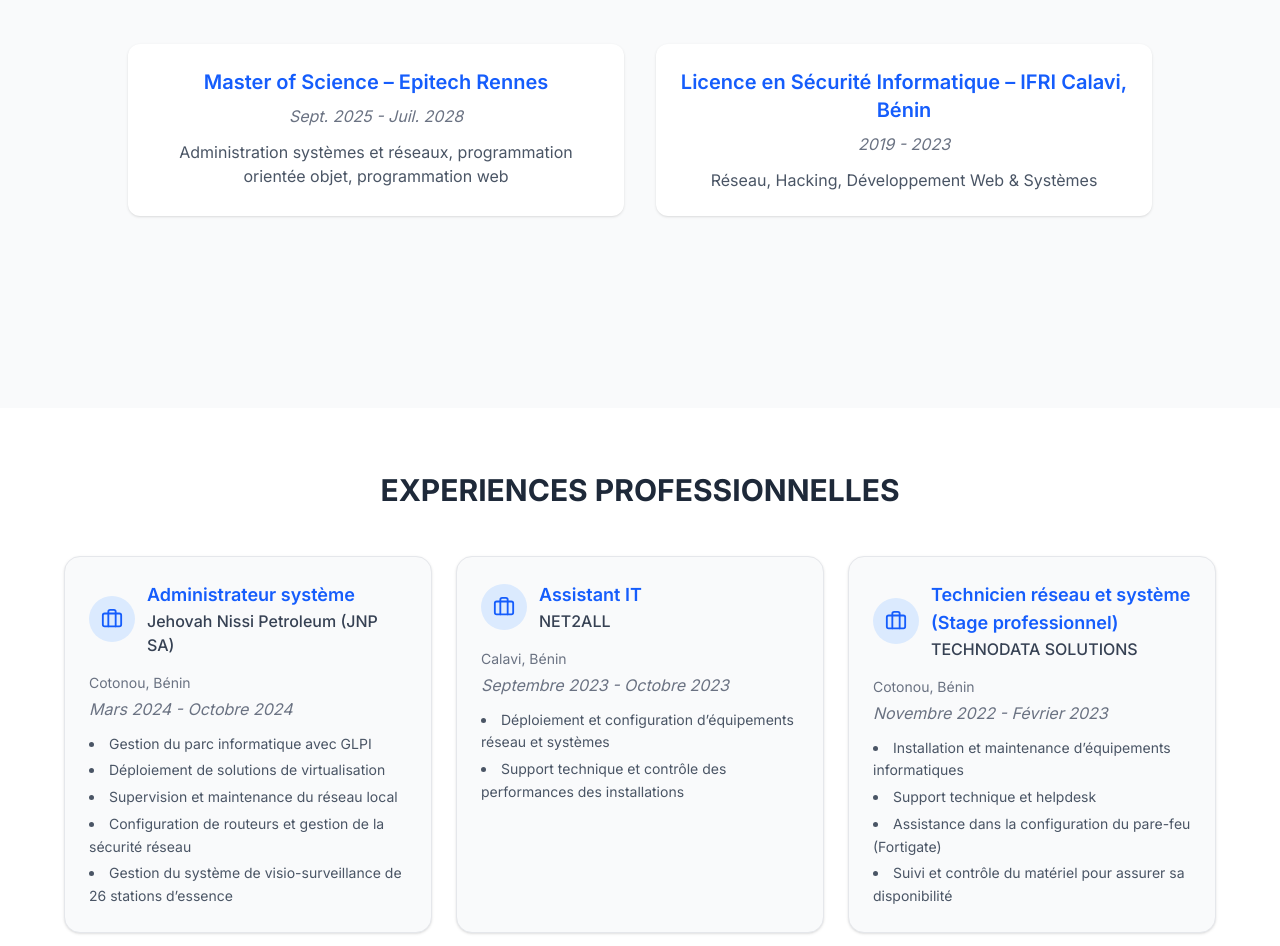
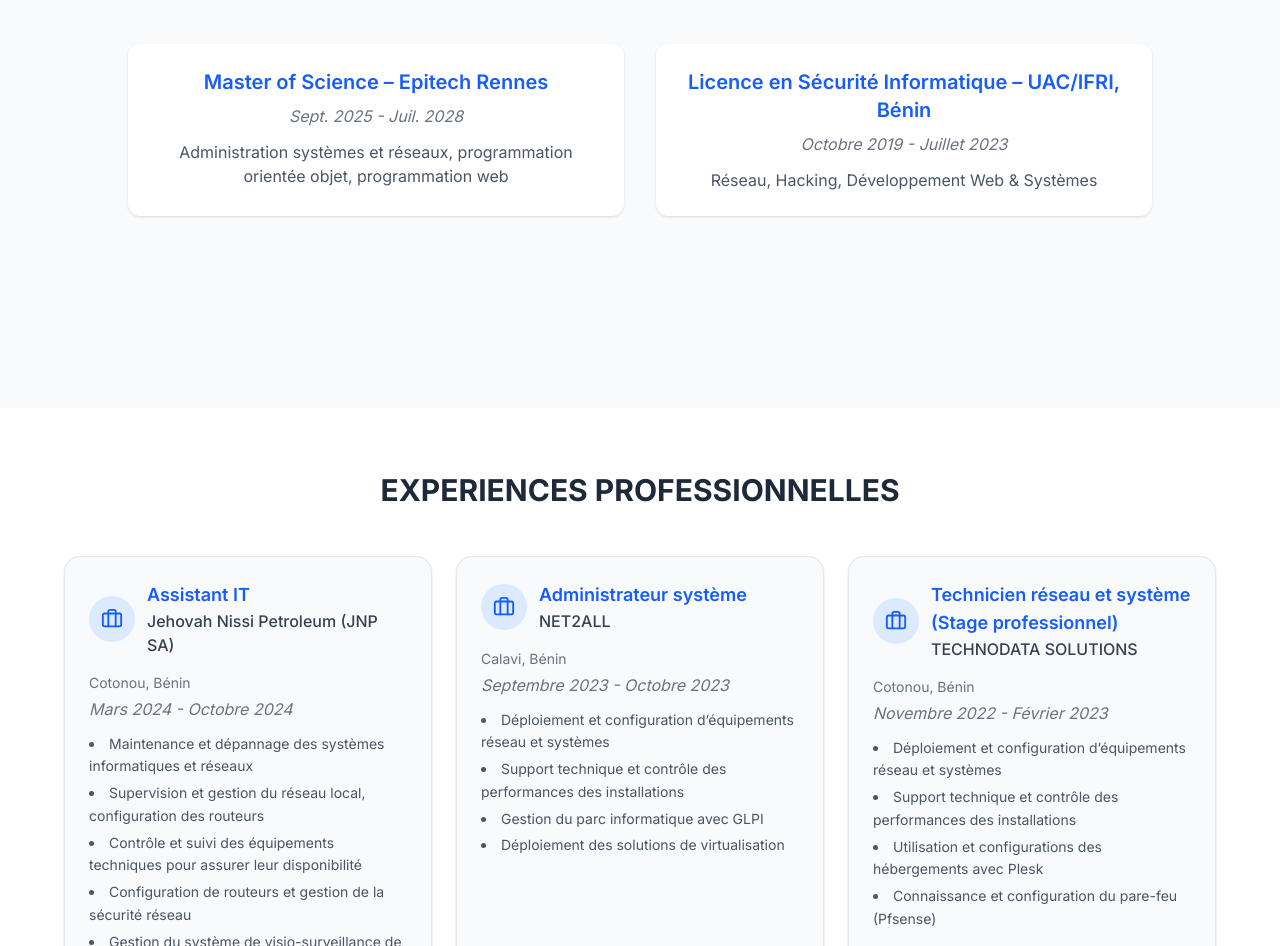
Before and after one commit to hidden64/my-portfolio, a Next.js app in the folder portfolio/: page / in a window 1280 px wide. Shown: the part 1006-1952 px from the top of the page. Built offline with nearby package versions, Linux system fonts and the light colour scheme.

Commit message:
design: correct the projet design and the experience

```diff
--- a/portfolio/app/composants/experience.tsx
+++ b/portfolio/app/composants/experience.tsx
@@ -6,12 +6,12 @@
     {
       entreprise: "Jehovah Nissi Petroleum (JNP SA)",
       lieu: "Cotonou, Bénin",
-      poste: "Administrateur système",
+      poste: "Assistant IT",
       date: "Mars 2024 - Octobre 2024",
       desc: [
-        "Gestion du parc informatique avec GLPI",
-        "Déploiement de solutions de virtualisation",
-        "Supervision et maintenance du réseau local",
+        "Maintenance et dépannage des systèmes informatiques et réseaux",
+        "Supervision et gestion du réseau local, configuration des routeurs",
+        "Contrôle et suivi des équipements techniques pour assurer leur disponibilité",
         "Configuration de routeurs et gestion de la sécurité réseau",
         "Gestion du système de visio-surveillance de 26 stations d’essence",
       ],
@@ -19,11 +19,13 @@
     {
       entreprise: "NET2ALL",
       lieu: "Calavi, Bénin",
-      poste: "Assistant IT",
+      poste: "Administrateur système",
       date: "Septembre 2023 - Octobre 2023",
       desc: [
         "Déploiement et configuration d’équipements réseau et systèmes",
         "Support technique et contrôle des performances des installations",
+        "Gestion du parc informatique avec GLPI",
+        "Déploiement des solutions de virtualisation",
       ],
     },
     {
@@ -32,10 +34,10 @@
       poste: "Technicien réseau et système (Stage professionnel)",
       date: "Novembre 2022 - Février 2023",
       desc: [
-        "Installation et maintenance d’équipements informatiques",
-        "Support technique et helpdesk",
-        "Assistance dans la configuration du pare-feu (Fortigate)",
-        "Suivi et contrôle du matériel pour assurer sa disponibilité",
+        "Déploiement et configuration d’équipements réseau et systèmes",
+        "Support technique et contrôle des performances des installations",
+        "Utilisation et configurations des hébergements avec Plesk",
+        "Connaissance et configuration du pare-feu (Pfsense)",
       ],
     },
     {
@@ -44,10 +46,10 @@
       poste: "Stagiaire à la Direction des Systèmes d’Informations (DSI)",
       date: "Mai 2022 - Août 2022",
       desc: [
-        "Installation et maintenance d’équipements informatiques",
         "Support technique et helpdesk",
-        "Assistance dans la configuration du pare-feu (Fortigate)",
-        "Suivi et contrôle du matériel pour assurer sa disponibilité",
+        "Asistance au service technique, installation et maintenance d’équipements",
+        "Suivi et contrôle du matériel pour garantir leur disponibilité",
+        "Assistance dans le cadre de configuration du pare-feu (Fortigate)",
       ],
     },
   ];
@@ -57,7 +59,9 @@
       <div className="max-w-6xl mx-auto">
         <h2 className="text-3xl font-bold text-gray-800 mb-12 text-center">
           EXPERIENCES PROFESSIONNELLES
+          {/* <div className="w-60 h-1 bg-blue-600 mx-auto rounded-full"></div> */}
         </h2>
+
 
         <div className="grid gap-6 md:grid-cols-2 lg:grid-cols-3">
           {experiences.map((exp, i) => (
--- a/portfolio/app/composants/formation.tsx
+++ b/portfolio/app/composants/formation.tsx
@@ -4,11 +4,13 @@
       titre: "Master of Science – Epitech Rennes",
       date: "Sept. 2025 - Juil. 2028",
       desc: "Administration systèmes et réseaux, programmation orientée objet, programmation web",
+      lien: "https://www.epitech.eu/formation-alternance/pre-msc-post-bac2"
     },
     {
-      titre: "Licence en Sécurité Informatique – IFRI Calavi, Bénin",
-      date: "2019 - 2023",
+      titre: "Licence en Sécurité Informatique – UAC/IFRI, Bénin",
+      date: "Octobre 2019 - Juillet 2023",
       desc: "Réseau, Hacking, Développement Web & Systèmes",
+      lien: "https://ifri-uac.bj/formation/licence-securite-informatique"
     },
   ];
 
@@ -16,10 +18,49 @@
     <section className="bg-gray-50 py-16 px-6">
       <div className="max-w-5xl mx-auto text-center">
         <h2 className="text-3xl font-bold text-gray-800 mb-10">FORMATIONS</h2>
+
         <div className="grid md:grid-cols-2 gap-8">
           {formations.map((f, i) => (
-            <div key={i} className="bg-white p-6 rounded-xl shadow hover:shadow-md transition">
-              <h3 className="text-xl font-semibold text-blue-600 mb-2">{f.titre}</h3>
+            <div
+              key={i}
+              className="bg-white p-6 rounded-xl shadow hover:shadow-md transition"
+            >
+              <a
+                href={f.lien}
+                target="_blank"
+                rel="noopener noreferrer"
+                className="
+                  inline-block
+                  text-xl font-semibold text-blue-600
+                  mb-2
+                  transition
+                  duration-200
+                  ease-out
+                  hover:text-blue-700
+                  hover:scale-[1.02]
+                  relative
+                "
+              >
+                {/* Texte du titre */}
+                {f.titre}
+
+                {/* Barre animée en dessous du texte */}
+                <span
+                  className="
+                    absolute
+                    left-0
+                    -bottom-1
+                    h-[2px]
+                    w-0
+                    bg-blue-600
+                    transition-all
+                    duration-200
+                    ease-out
+                    hover:w-full
+                  "
+                />
+              </a>
+
               <p className="text-gray-500 italic mb-3">{f.date}</p>
               <p className="text-gray-600">{f.desc}</p>
             </div>
--- a/portfolio/app/composants/projet.tsx
+++ b/portfolio/app/composants/projet.tsx
@@ -1,37 +1,87 @@
 "use client";
 import { motion } from "framer-motion";
-import { Code2, ShieldCheck, Globe, Gamepad2 } from "lucide-react";
+import { Code2, ShieldCheck, Globe, Gamepad2, Server, Lock } from "lucide-react";
 
 export default function Projets() {
   const projets = [
+    // EPITECH
     {
-      titre: "Plateforme de Gestion Académique (Gestio)",
-      desc: "Développement d’une application web complète de gestion académique pour université (étudiants, enseignants, notes, emplois du temps).",
-      etablissement: "IFRI",
-      icon: <Globe size={26} />,
-      couleur: "bg-blue-500",
+      titre: "My-Marvin",
+      desc: "Projet DevOps avec mise en place de pipeline CI/CD, conteneurisation Docker et automatisation Jenkins.",
+      etablissement: "EPITECH",
+      statut: "À venir",
+      icon: <Server size={24} />,
+      couleur: "from-indigo-500 to-indigo-600",
+      tags: ["DevOps", "Docker", "Jenkins", "CI/CD"]
     },
     {
-      titre: "Mise en place d’une PSSI",
-      desc: "Rédaction et déploiement d’une Politique de Sécurité du Système d’Information (PSSI) pour une université, assurant conformité et sécurité du SI.",
-      etablissement: "IFRI",
-      icon: <ShieldCheck size={26} />,
-      couleur: "bg-green-500",
+      titre: "Redditech",
+      desc: "Application desktop utilisant OAuth2 et communication avec l'API REST de Reddit (JS, .Net, Java).",
+      etablissement: "EPITECH",
+      statut: "À venir",
+      icon: <Globe size={24} />,
+      couleur: "from-red-500 to-red-600",
+      tags: ["OAuth2", "API REST", "Desktop"]
     },
     {
-      titre: "Projet Web : Jobboard & Portfolio",
-      desc: "Création d’une plateforme web moderne de mise en relation entre recruteurs et candidats, ainsi qu’un portfolio personnel interactif.",
-      etablissement: "EPITECH (en cours)",
-      icon: <Code2 size={26} />,
-      couleur: "bg-purple-500",
+      titre: "Tower Defense - Jeu 2D",
+      desc: "Création d'un jeu Tower Defense en Java avec libgdx. Documentation avec UML et Doxygen.",
+      etablissement: "EPITECH",
+      statut: "En cours",
+      icon: <Gamepad2 size={24} />,
+      couleur: "from-orange-500 to-orange-600",
+      tags: ["Java", "libgdx", "UML", "Doxygen"]
     },
     {
-      titre: "Projet Java : Jeu Vidéo 2D",
-      desc: "Développement d’un jeu vidéo 2D avec Java : gestion des collisions, animations et logique de gameplay.",
-      etablissement: "EPITECH (en cours)",
-      icon: <Gamepad2 size={26} />,
-      couleur: "bg-orange-500",
+      titre: "Portfolio",
+      desc: "Plateforme web de mise en relation recruteurs/candidats et portfolio personnel.",
+      etablissement: "EPITECH",
+      statut: "Terminé",
+      icon: <Code2 size={24} />,
+      couleur: "from-green-500 to-green-600",
+      tags: ["Next.js", "TypeScript", "CSS", "Framer Motion"]
     },
+
+    {
+      titre: "Jobboard",
+      desc: "Plateforme web de mise en relation recruteurs/candidats et portfolio personnel.",
+      etablissement: "EPITECH",
+      statut: "Terminé",
+      icon: <Code2 size={24} />,
+      couleur: "from-green-500 to-green-600",
+      tags: [ "Node.js", "MySQL", "Express"]
+    },
+    // IFRI
+
+    {
+      titre: "VPN Client-to-Site",
+      desc: "Projet de soutenance : mise en place d'un VPN avec GNS3, VMware. Configuration réseau avec protocoles IKEv2, IPsec, TLS.",
+      etablissement: "IFRI",
+      statut: "Terminé",
+      icon: <Lock size={24} />,
+      couleur: "from-teal-500 to-teal-600",
+      tags: ["GNS3", "IKEv2", "IPsec", "Wireshark"]
+    },
+    {
+      titre: "Proposition d'une PSSI de l'université",
+      desc: "Rédaction et déploiement d'une Politique de Sécurité du Système d'Information. Audit de sécurité selon référentiels EBIOS / ISO 27001.",
+      etablissement: "IFRI",
+      statut: "Terminé",
+      icon: <ShieldCheck size={24} />,
+      couleur: "from-green-600 to-green-700",
+      tags: ["EBIOS", "ISO 27001", "Audit"]
+    },
+    {
+      titre: "GESTIO",
+      desc: "Application web complète de gestion académique pour université : étudiants, enseignants, notes, emplois du temps.",
+      etablissement: "IFRI",
+      statut: "Terminé",
+      icon: <Globe size={24} />,
+      couleur: "from-blue-500 to-blue-600",
+      tags: ["PHP", "MySQL", "HTML", "CSS"]
+    },
+
+
   ];
 
   const competences = [
@@ -46,80 +96,123 @@
 
   return (
     <>
-    <section className="bg-gradient-to-b from-gray-50 to-white py-20 px-6" id="projets">
+      <section className="bg-gradient-to-b from-gray-50 to-white py-16 px-4 sm:px-6 lg:px-8" id="projets">
         <div className="max-w-6xl mx-auto">
+          {/* Header */}
+          <motion.div
+            initial={{ opacity: 0, y: -20 }}
+            whileInView={{ opacity: 1, y: 0 }}
+            transition={{ duration: 0.5 }}
+            viewport={{ once: true }}
+            className="text-center mb-12"
+          >
+            <h2 className="text-3xl sm:text-4xl font-bold text-gray-800 mb-3">
+              Mes Projets
+            </h2>
+            <div className="w-20 h-1 bg-blue-600 mx-auto rounded-full"></div>
+          </motion.div>
 
-        <h2 className="text-3xl font-bold text-gray-800 mb-16 text-center">
-          MES PROJETS REALISES & EN COURS DE REALISATION
-        </h2>
-
-
-        <div className="relative border-l-4 border-blue-200 pl-8 space-y-12">
+          {/* Grille de projets */}
+          <div className="grid grid-cols-1 md:grid-cols-2 lg:grid-cols-3 gap-6 mb-16">
             {projets.map((p, i) => (
               <motion.div
                 key={i}
-              initial={{ opacity: 0, x: i % 2 === 0 ? -50 : 50 }}
-              whileInView={{ opacity: 1, x: 0 }}
-              transition={{ duration: 0.6, ease: "easeOut" }}
-              viewport={{ once: true }}
-              className={`relative flex flex-col md:flex-row items-start md:items-center gap-6 ${
-                i % 2 === 0 ? "md:pl-10" : "md:pl-0 md:pr-10"
-              }`}
+                initial={{ opacity: 0, y: 20 }}
+                whileInView={{ opacity: 1, y: 0 }}
+                transition={{ duration: 0.5, delay: i * 0.1 }}
+                viewport={{ once: true, margin: "-50px" }}
+                whileHover={{ y: -8 }}
+                className="group"
               >
-
-              <div
-                className={`absolute -left-10 md:static md:translate-x-0 flex items-center justify-center w-12 h-12 ${p.couleur} text-white rounded-full shadow-md`}
-              >
+                <div className="bg-white rounded-xl shadow-md hover:shadow-xl transition-all duration-300 p-6 h-full flex flex-col border border-gray-100">
+                  {/* Header avec icône et statut */}
+                  <div className="flex items-start justify-between mb-4">
+                    <div className={`bg-gradient-to-br ${p.couleur} p-3 rounded-lg text-white shadow-md group-hover:scale-110 transition-transform duration-300`}>
                       {p.icon}
                     </div>
+                    <span className={`text-xs font-semibold px-3 py-1 rounded-full ${
+                      p.statut === "Terminé" ? "bg-green-100 text-green-700" :
+                      p.statut === "En cours" ? "bg-yellow-100 text-yellow-700" :
+                      "bg-gray-100 text-gray-600"
+                    }`}>
+                      {p.statut}
+                    </span>
+                  </div>
 
-
-              <div className="bg-white border border-gray-200 rounded-2xl shadow-sm p-6 hover:shadow-md transition-all duration-300 md:w-3/4">
-                <h3 className="text-xl font-semibold text-blue-600 mb-2">
+                  {/* Titre et établissement */}
+                  <h3 className="text-lg font-bold text-gray-800 mb-1 group-hover:text-blue-600 transition-colors">
                     {p.titre}
                   </h3>
-                <p className="text-sm text-gray-500 mb-2">{p.etablissement}</p>
-                <p className="text-gray-600 leading-relaxed text-sm">{p.desc}</p>
+                  <p className="text-sm font-medium text-gray-500 mb-3">{p.etablissement}</p>
+
+                  {/* Description */}
+                  <p className="text-sm text-gray-600 leading-relaxed mb-4 flex-grow">
+                    {p.desc}
+                  </p>
+
+                  {/* Tags */}
+                  <div className="flex flex-wrap gap-2">
+                    {p.tags.map((tag, idx) => (
+                      <span
+                        key={idx}
+                        className="text-xs bg-gray-100 text-gray-700 px-2.5 py-1 rounded-md font-medium"
+                      >
+                        {tag}
+                      </span>
+                    ))}
+                  </div>
                 </div>
               </motion.div>
             ))}
           </div>
 
+          {/* Compétences transverses */}
           <motion.div
-          initial={{ opacity: 0, y: 50 }}
+            initial={{ opacity: 0, y: 30 }}
             whileInView={{ opacity: 1, y: 0 }}
-          transition={{ duration: 0.7 }}
+            transition={{ duration: 0.6 }}
             viewport={{ once: true }}
-          className="mt-20 text-center"
+            className="text-center bg-white rounded-2xl shadow-md p-8 border border-gray-100"
           >
-          <h3 className="text-2xl font-semibold text-gray-800 mb-6">
-             COMPETENCES TRANSVERSES
+            <h3 className="text-2xl sm:text-3xl font-bold text-gray-800 mb-6">
+              Compétences Transverses
             </h3>
 
             <div className="flex flex-wrap justify-center gap-3">
               {competences.map((c, i) => (
-              <span
+                <motion.span
                   key={i}
-                className="bg-blue-100 text-blue-700 px-4 py-2 rounded-full text-sm font-medium hover:bg-blue-200 transition"
+                  initial={{ opacity: 0, scale: 0.9 }}
+                  whileInView={{ opacity: 1, scale: 1 }}
+                  transition={{ duration: 0.3, delay: i * 0.05 }}
+                  viewport={{ once: true }}
+                  className="bg-blue-50 text-blue-700 px-4 py-2 rounded-lg text-sm font-semibold hover:bg-blue-600 hover:text-white transition-all cursor-default"
                 >
                   {c}
-              </span>
+                </motion.span>
               ))}
             </div>
           </motion.div>
         </div>
+      </section>
 
-
-
-    </section>
-    <div className="w-full text-center py-10">
-        <a href="#contact-section" className="inline-block bg-blue-600 text-white text-xl font-semibold py-4 px-8 rounded-xl shadow hover:bg-blue-700 transition">
-          Cliquer moi pour contacter Junias !
-        </a>
-      </div>
+      {/* CTA Section */}
+      <motion.div
+        initial={{ opacity: 0, y: 20 }}
+        whileInView={{ opacity: 1, y: 0 }}
+        transition={{ duration: 0.5 }}
+        viewport={{ once: true }}
+        className="w-full text-center py-12 bg-gray-50"
+      >
+        <motion.a
+          href="#contact-section"
+          whileHover={{ scale: 1.05 }}
+          whileTap={{ scale: 0.98 }}
+          className="inline-block bg-blue-600 text-white text-lg sm:text-xl font-semibold py-4 px-8 rounded-xl shadow-lg hover:bg-blue-700 transition-all"
+        >
+          Contacter Junias
+        </motion.a>
+      </motion.div>
     </>
-
-
-
   );
 }
--- a/portfolio/app/page.tsx
+++ b/portfolio/app/page.tsx
@@ -16,7 +16,8 @@
 
       <nav className="fixed top-0 left-0 w-full bg-white/80 backdrop-blur-md shadow-sm z-50">
         <div className="max-w-6xl mx-auto px-6 py-3 flex justify-between items-center">
-          <h1 className="text-xl font-bold text-blue-600">Junias KOUTI<strong>.</strong></h1>
+          {/* <h1 className="text-xl font-bold text-blue-600">Junias KOUTI<strong>.</strong></h1> */}
+          <h1 className="text-2xl font-bold text-blue-600">Junias KOUTI<strong className="text-green-500 text-4xl align-middle">.</strong></h1>
 
 
           <div className="hidden md:flex space-x-6 text-gray-700 font-medium">
```
Lines whose indentation alone changed are shown as unchanged.
